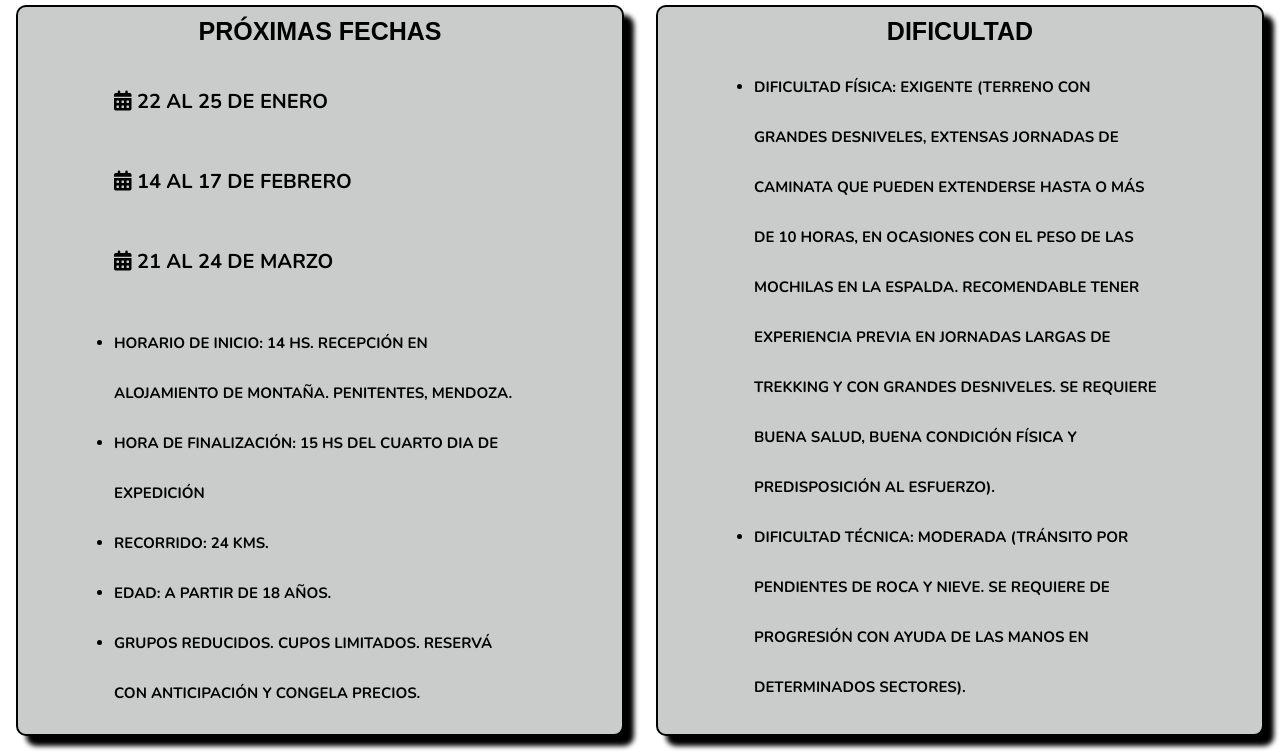
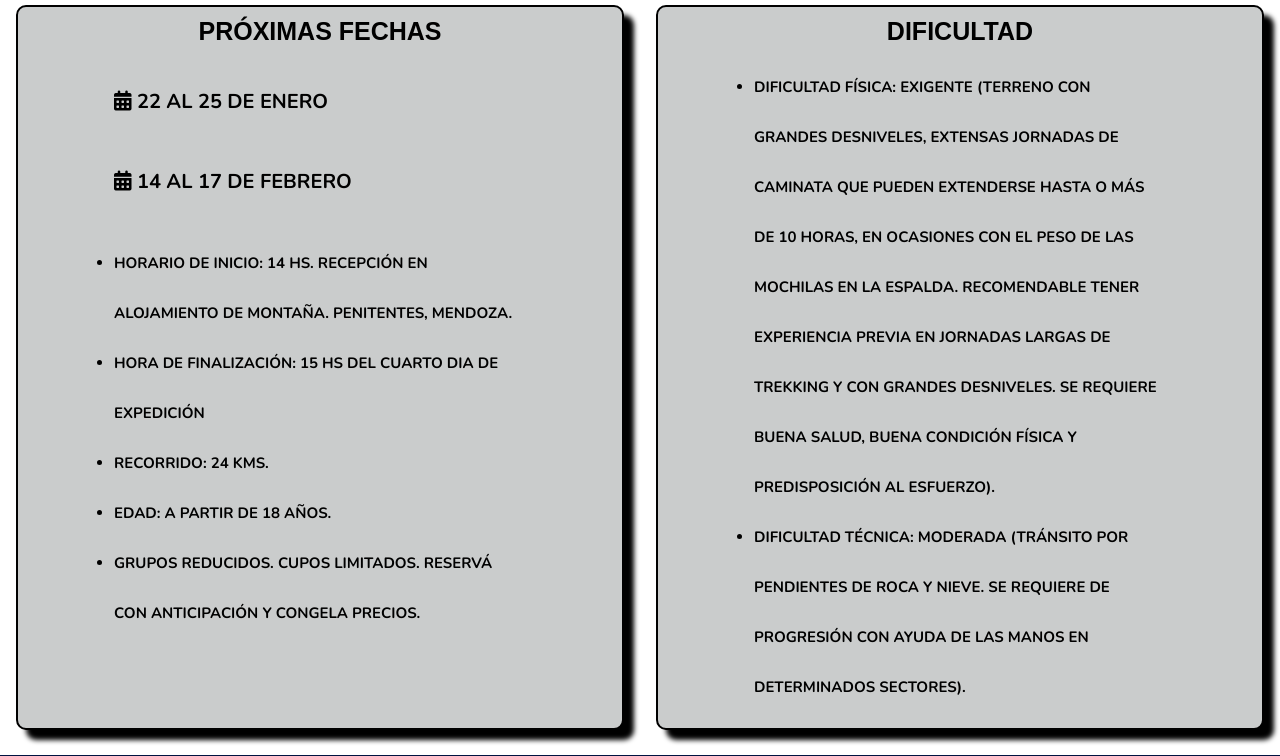
Before and after one commit to cejasj355/instintoviajero, a Flask app: page /acciones/ascenso-cerro-penitentes-mendoza in a window 1280 px wide. Shown: the part 915-1671 px from the top of the page. Run offline with Flask 3, Linux system fonts and the light colour scheme; some libraries are stand-ins or nearby versions; some web fonts are replaced.

Commit message:
cambio penitente

```diff
--- a/templates/salidas/cerro_penitentes.html
+++ b/templates/salidas/cerro_penitentes.html
@@ -109,7 +109,6 @@
                         <ul>
                             <li class="fechas"><i class="fa-solid fa-calendar-days"></i> 22 al 25 de enero</li>
                             <li class="fechas"><i class="fa-solid fa-calendar-days"></i> 14 al 17 de febrero</li>
-                            <li class="fechas"><i class="fa-solid fa-calendar-days"></i> 21 al 24 de marzo</li>
                         </ul>
                         <ul class="ul">
                             <li>Horario de inicio: 14 hs. Recepción en alojamiento de montaña. Penitentes, Mendoza.</li>
```
